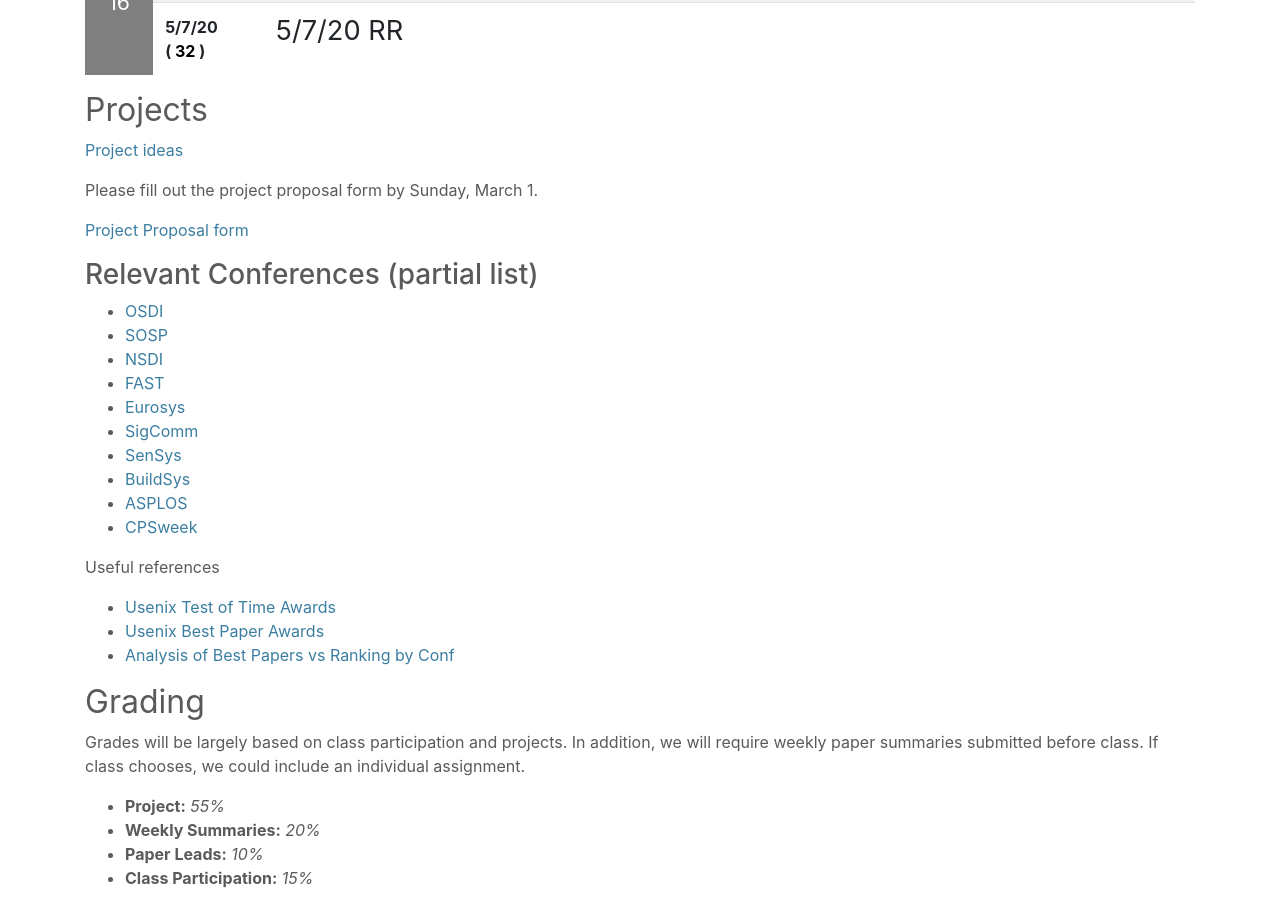
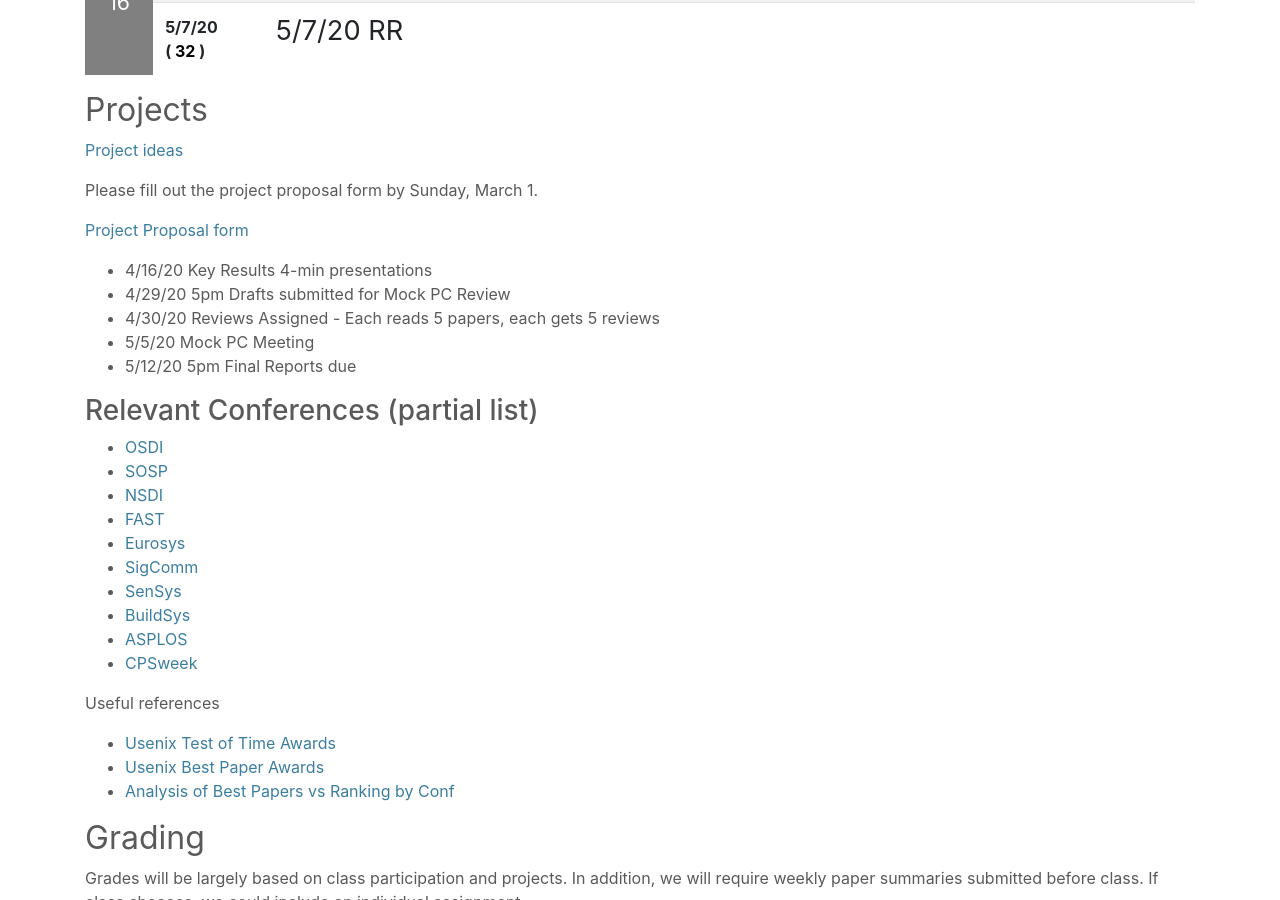
Before and after one commit to deculler/cs262b-sp20, a Jekyll site: the page built from index.md, in a window 1280 px wide and 900 px high, scrolled down 8069 px. Built offline with Jekyll 4.4.1, drawn with Linux system fonts in a browser that asks for light colours; nearby versions of some CDN libraries; our own code applies the rules of GitHub Pages for plain Markdown files.

Commit message:
Project plans

```diff
--- a/index.md
+++ b/index.md
@@ -576,6 +576,13 @@ Please fill out the project proposal form by Sunday, March 1.
 
 [Project Proposal form](https://docs.google.com/forms/d/e/1FAIpQLSdYLFXRfxM_YF1XBhPloaLBnzMIxbRp9H5uTfVRj3usf1ESiA/viewform)
 
+* 4/16/20 Key Results 4-min presentations
+* 4/29/20 5pm Drafts submitted for Mock PC Review
+* 4/30/20 Reviews Assigned - Each reads 5 papers, each gets 5 reviews
+* 5/5/20  Mock PC Meeting
+* 5/12/20 5pm Final Reports due
+
+
 ### Relevant Conferences (partial list)
 
 * [OSDI](https://www.usenix.org/conferences/byname/179)
```
